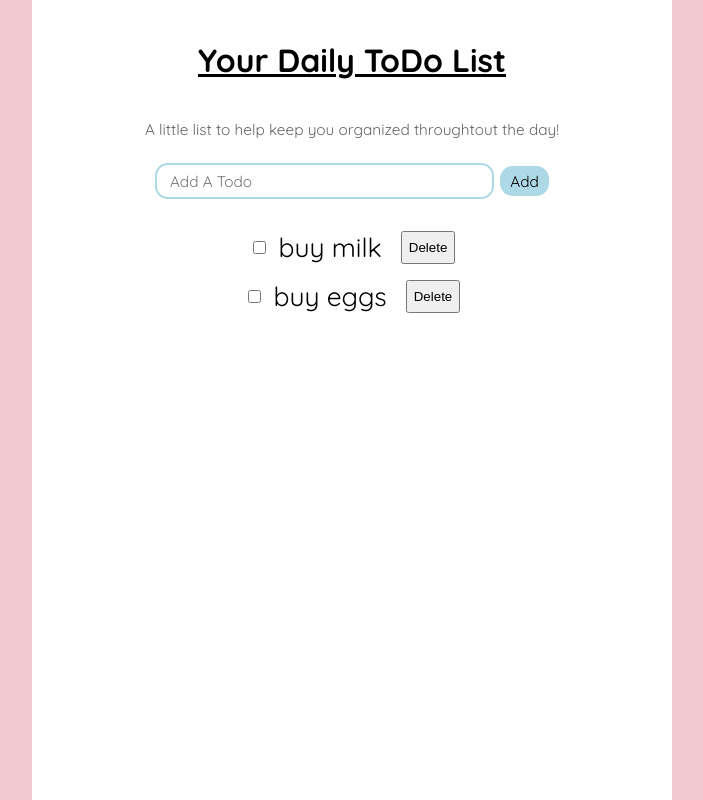
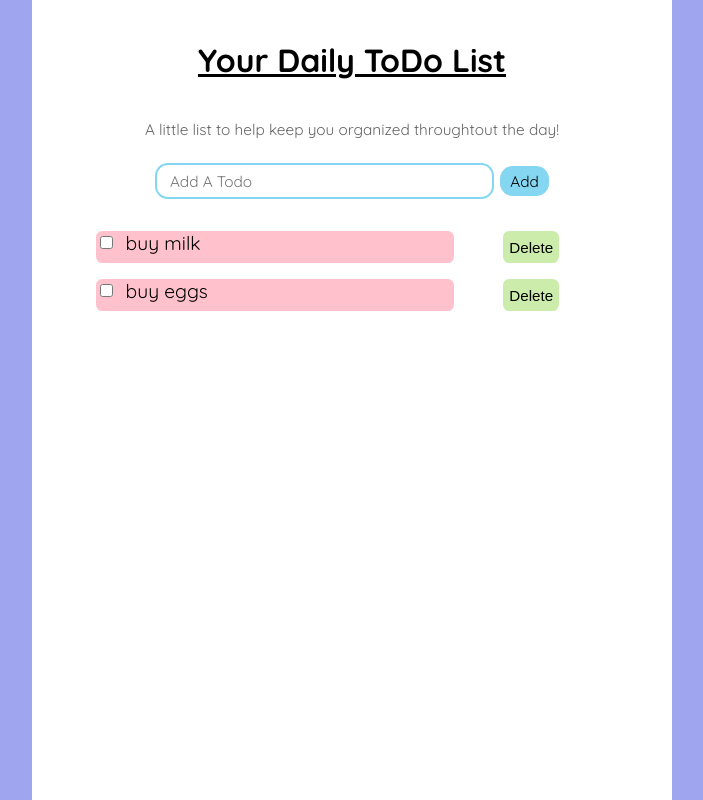
Before and after one commit to dpiedra42/todo-list, a Next.js app: page / in a window 1280 px wide. Shown: the whole page, without its empty margins (288-991 px from the left). Built offline with nearby package versions, Linux system fonts and the light colour scheme.

Commit message:
styling buttons for todo and colors

```diff
--- a/components/Todo.jsx
+++ b/components/Todo.jsx
@@ -14,27 +14,41 @@ export default function Todo(props) {
                     {props.task}
                 </Task>
             </TaskDiv>
-            <button type='button' onClick={() => props.removeTodo(props.id)}>Delete</button>
+            <ButtonDiv>
+                <DeleteButton type='button' onClick={() => props.removeTodo(props.id)}>Delete</DeleteButton>
+            </ButtonDiv>
         </TaskContainer>
     )
 }
 const TaskContainer = styled.div`
     padding-bottom: 2vh;
-    width: 30vw;
+    width: 40vw;
     display: flex;
-    justify-content: center;
-    flex-wrap: wrap;
+    justify-content: space-between;
 `
 const TaskDiv = styled.div`
-    display: flex;
-    flex-wrap: wrap;
+    width: 70%;
+    background-color: #ffc1cb;
+    border-radius: 0.5vw;
 `
 const InputBox = styled.input`
     margin-right: 1vw;
+    width: 1vw;
+    height: 1.9vh;
 `
 const Task = styled.label`
-    font-size: 3.3vh;
+    font-size: 1.5vw;
     padding-right: 1.5vw;
+`
+const ButtonDiv = styled.div`
+    width: 30%;
     display: flex;
-    flex-wrap: wrap;
+    justify-content: center;
 `
+const DeleteButton = styled.button`
+    height: 4vh;
+    font-size: 1.9vh;
+    border: none;
+    background-color: #cbecaa;
+    border-radius: 0.5vw;
+`
--- a/components/TodoAdd.jsx
+++ b/components/TodoAdd.jsx
@@ -21,7 +21,7 @@ const AddTodo = styled.input`
     height: 3.8vh;
     margin-right: 0.5vw;
     padding-left: 1vw;
-    border: solid 0.2vw lightblue;
+    border: solid 0.2vw rgb(133, 214, 241);
     border-radius: 1vw;
     font-size: 1.2vw;
     font-family: 'Quicksand', sans-serif;
@@ -31,7 +31,7 @@ const AddTodo = styled.input`
         font-size: 0.8rem;
         width: 50vw;
         height: 4vh;
-        border: solid 0.2rem lightblue;
+        border: solid 0.2rem rgb(133, 214, 241);
         border-radius: 1rem;
       }
 `
@@ -39,7 +39,7 @@ const SubmitButton = styled.button`
     width: 3.8vw;
     font-size: 1.2vw;
     height: 3.8vh;
-    background-color: lightblue;
+    background-color: rgb(133, 214, 241);
     border: none;
     border-radius: 1vw;
     font-family: 'Quicksand', sans-serif;
--- a/styles/globals.css
+++ b/styles/globals.css
@@ -3,7 +3,7 @@ html, body {
     width: 100%;
     height: 100%;
     margin: 0;
-    background-color: rgb(242, 200, 207);
+    background-color: rgb(159, 165, 239);
     display: flex;
     justify-content: center;
 }
```
